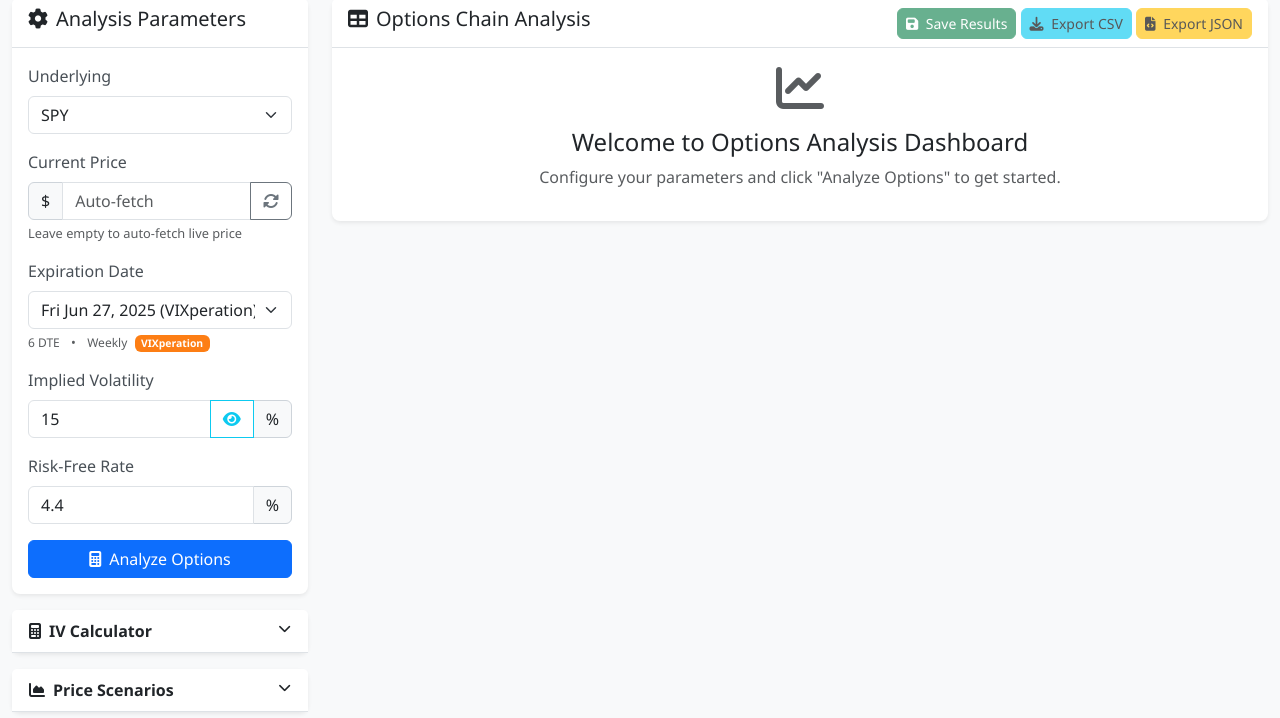
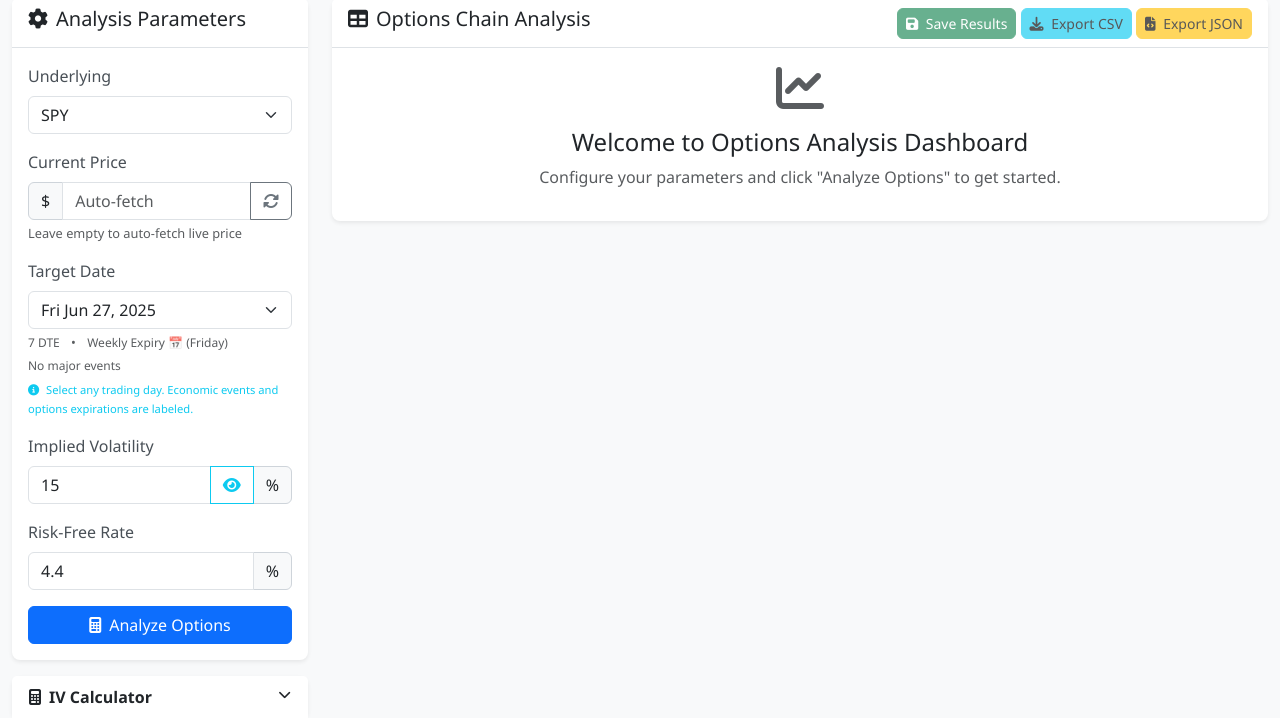
Before and after one commit to secbitchris/optionscalculator, a Flask app: page / in a window 1280 px wide. Shown: the part 81-799 px from the top of the page. Run offline with Flask 3, Linux system fonts and the light colour scheme; some libraries are stand-ins or nearby versions.

Commit message:
Enhance expiration date selector to include all trading days with event labels - Allow selection of any valid trading day (not just Fridays) - Group dates by priority: Major Events, Economic Events, All Trading Days - Add enhanced economic event detection (FOMC, CPI, PPI, Fed Speech, etc.) - Include 90 days of trading days with smart holiday filtering - Add priority-based styling and organization in dropdown - Enhanced frontend with icons, color coding, and priority indicators - Update labels from 'Expiration Date' to 'Target Date' for clarity - Maintain all economic event labeling while providing full flexibility

```diff
--- a/app.py
+++ b/app.py
@@ -623,85 +623,145 @@ def calculate_expected_moves_hybrid():
 
 @app.route('/api/expiration-dates/<symbol>')
 def get_expiration_dates(symbol):
-    """Get options expiration dates with economic event information"""
+    """Get all valid trading days with economic event information"""
     try:
         from datetime import datetime, timedelta
         import calendar
 
         # Get current date
         today = datetime.now()
-        current_year = today.year
-        current_month = today.month
 
         expiration_dates = []
 
-        # Generate next 12 months of expiration dates
-        for month_offset in range(12):
-            target_date = today + timedelta(days=30 * month_offset)
+        # Generate next 90 days of valid trading days
+        for day_offset in range(1, 91):  # Next 90 days
+            target_date = today + timedelta(days=day_offset)
+
+            # Skip weekends
+            if target_date.weekday() >= 5:  # Saturday=5, Sunday=6
+                continue
+
+            # Skip major holidays (basic list)
+            month = target_date.month
+            day = target_date.day
+
+            # Skip obvious holidays
+            holidays = [
+                (1, 1),   # New Year's Day
+                (7, 4),   # Independence Day
+                (12, 25), # Christmas
+            ]
+
+            if (month, day) in holidays:
+                continue
+
+            dte = day_offset
             year = target_date.year
-            month = target_date.month
 
-            # Weekly expirations (Fridays)
-            for week in range(5):  # Up to 5 weeks per month
-                # Find the Friday of each week
+            # Check for economic events and options expirations
+            economic_events = []
+            expiry_type = "Standard"
+            is_options_expiry = False
+
+            # Check if it's a Friday (options expiration day)
+            if target_date.weekday() == 4:  # Friday
+                is_options_expiry = True
+
+                # Monthly expiration (3rd Friday)
                 first_day = datetime(year, month, 1)
                 first_friday = first_day + timedelta(days=(4 - first_day.weekday()) % 7)
-                friday = first_friday + timedelta(weeks=week)
+                third_friday = first_friday + timedelta(weeks=2)
 
-                # Only include if it's in the current month and in the future
-                if friday.month == month and friday >= today:
-                    dte = (friday - today).days
-                    if dte <= 365:  # Limit to 1 year
+                is_monthly = abs((target_date - third_friday).days) <= 3
+                is_quarterly = month % 3 == 0 and is_monthly
 
-                        # Determine expiry type
-                        is_monthly = friday.day >= 15 and friday.day <= 21  # 3rd Friday typically
-                        is_quarterly = month % 3 == 0 and is_monthly
+                if is_monthly:
+                    economic_events.append("OPEX")
+                    expiry_type = "Monthly Expiry"
+                elif is_quarterly:
+                    expiry_type = "Quarterly Expiry"
+                else:
+                    expiry_type = "Weekly Expiry"
 
-                        # Check for economic events
-                        economic_events = []
+            # VIXperation (Wednesday before 3rd Friday)
+            if target_date.weekday() == 2:  # Wednesday
+                first_day = datetime(year, month, 1)
+                first_friday = first_day + timedelta(days=(4 - first_day.weekday()) % 7)
+                third_friday = first_friday + timedelta(weeks=2)
+                vix_wednesday = third_friday - timedelta(days=2)
 
-                        # OPEX (3rd Friday of every month)
-                        if is_monthly:
-                            economic_events.append("OPEX")
+                if abs((target_date - vix_wednesday).days) <= 1:
+                    economic_events.append("VIXperation")
 
-                        # VIXperation (Wednesday before 3rd Friday)
-                        vix_date = friday - timedelta(days=2)
-                        if abs((vix_date - friday).days) <= 2:
-                            economic_events.append("VIXperation")
+            # FOMC meetings (approximate dates - 8 times per year)
+            fomc_months = [1, 3, 5, 6, 7, 9, 11, 12]
+            if month in fomc_months and 15 <= day <= 25 and target_date.weekday() < 3:  # Tue/Wed
+                economic_events.append("FOMC")
 
-                        # FOMC meetings (approximate dates - 8 times per year)
-                        fomc_months = [1, 3, 5, 6, 7, 9, 11, 12]  # Typical FOMC months
-                        if month in fomc_months and 15 <= friday.day <= 25:
-                            economic_events.append("FOMC")
+            # CPI (usually 2nd Tuesday of month)
+            if target_date.weekday() == 1:  # Tuesday
+                first_day = datetime(year, month, 1)
+                first_tuesday = first_day + timedelta(days=(1 - first_day.weekday()) % 7)
+                second_tuesday = first_tuesday + timedelta(weeks=1)
 
-                        # CPI (usually 2nd Tuesday of month)
-                        second_tuesday = first_day + timedelta(days=(1 - first_day.weekday()) % 7 + 7)
-                        if abs((friday - second_tuesday).days) <= 3:
-                            economic_events.append("CPI")
+                if abs((target_date - second_tuesday).days) <= 2:
+                    economic_events.append("CPI")
 
-                        # PPI (usually day before CPI)
-                        ppi_date = second_tuesday - timedelta(days=1)
-                        if abs((friday - ppi_date).days) <= 3:
-                            economic_events.append("PPI")
+            # PPI (usually Monday before CPI)
+            if target_date.weekday() == 0:  # Monday
+                first_day = datetime(year, month, 1)
+                first_tuesday = first_day + timedelta(days=(1 - first_day.weekday()) % 7)
+                second_tuesday = first_tuesday + timedelta(weeks=1)
+                ppi_monday = second_tuesday - timedelta(days=1)
 
-                        # Earnings season (roughly 4 times per year)
-                        earnings_months = [1, 4, 7, 10]  # Typical earnings months
-                        if month in earnings_months:
-                            economic_events.append("Earnings")
+                if abs((target_date - ppi_monday).days) <= 2:
+                    economic_events.append("PPI")
 
-                        expiry_type = "Monthly" if is_monthly else "Weekly"
-                        if is_quarterly:
-                            expiry_type = "Quarterly"
+            # Earnings season (roughly 4 times per year)
+            earnings_months = [1, 4, 7, 10]
+            if month in earnings_months and 10 <= day <= 25:
+                economic_events.append("Earnings")
 
-                        expiration_dates.append({
-                            'date': friday.strftime('%Y-%m-%d'),
-                            'display_date': friday.strftime('%a %b %d, %Y'),
-                            'dte': dte,
-                            'expiry_type': expiry_type,
-                            'economic_events': economic_events,
-                            'is_monthly': is_monthly,
-                            'is_quarterly': is_quarterly
-                        })
+            # Fed speeches and other events (sample)
+            if target_date.weekday() < 5 and day % 7 == 0:  # Weekly pattern
+                if month in [2, 5, 8, 11]:  # Quarterly
+                    economic_events.append("Fed Speech")
+
+            # Format display with events
+            display_parts = [target_date.strftime('%a %b %d, %Y')]
+            if economic_events:
+                events_str = ", ".join(economic_events)
+                display_parts.append(f"({events_str})")
+
+            display_date = " ".join(display_parts)
+
+            # Add special styling for important dates
+            priority = 0
+            if is_options_expiry:
+                priority += 10
+            if "OPEX" in economic_events:
+                priority += 20
+            if "FOMC" in economic_events:
+                priority += 15
+            if "CPI" in economic_events or "PPI" in economic_events:
+                priority += 10
+            if "VIXperation" in economic_events:
+                priority += 8
+            if "Earnings" in economic_events:
+                priority += 5
+
+            expiration_dates.append({
+                'date': target_date.strftime('%Y-%m-%d'),
+                'display_date': display_date,
+                'dte': dte,
+                'expiry_type': expiry_type,
+                'economic_events': economic_events,
+                'is_options_expiry': is_options_expiry,
+                'is_monthly': expiry_type == "Monthly Expiry",
+                'is_quarterly': expiry_type == "Quarterly Expiry",
+                'priority': priority,
+                'weekday': target_date.strftime('%A')
+            })
 
         # Sort by date
         expiration_dates.sort(key=lambda x: x['date'])
@@ -710,6 +770,7 @@ def get_expiration_dates(symbol):
             'success': True,
             'symbol': symbol.upper(),
             'expiration_dates': expiration_dates,
+            'total_days': len(expiration_dates),
             'timestamp': datetime.now().isoformat()
         })
 
--- a/static/js/app.js
+++ b/static/js/app.js
@@ -635,7 +635,7 @@ class OptionsAnalysisDashboard {
         const select = document.getElementById('expiration-date');
 
         // Show loading
-        select.innerHTML = '<option value="">Loading expiration dates...</option>';
+        select.innerHTML = '<option value="">Loading trading days...</option>';
 
         try {
             const response = await fetch(`/api/expiration-dates/${underlying}`);
@@ -648,45 +648,109 @@ class OptionsAnalysisDashboard {
                 // Add default option
                 const defaultOption = document.createElement('option');
                 defaultOption.value = '';
-                defaultOption.textContent = 'Select expiration date...';
+                defaultOption.textContent = 'Select any trading day...';
                 select.appendChild(defaultOption);
 
-                // Add expiration dates
+                // Group dates by importance for better organization
+                const highPriority = [];
+                const mediumPriority = [];
+                const standardDays = [];
+
                 data.expiration_dates.forEach(exp => {
-                    const option = document.createElement('option');
-                    option.value = exp.date;
-                    option.dataset.dte = exp.dte;
-                    option.dataset.expiryType = exp.expiry_type;
-                    option.dataset.economicEvents = JSON.stringify(exp.economic_events);
-                    option.dataset.isMonthly = exp.is_monthly;
-                    option.dataset.isQuarterly = exp.is_quarterly;
-
-                    // Build display text
-                    let displayText = exp.display_date;
-                    if (exp.economic_events.length > 0) {
-                        displayText += ` (${exp.economic_events.join(', ')})`;
+                    if (exp.priority >= 20) {
+                        highPriority.push(exp);
+                    } else if (exp.priority >= 10) {
+                        mediumPriority.push(exp);
+                    } else {
+                        standardDays.push(exp);
                     }
-
-                    option.textContent = displayText;
-                    select.appendChild(option);
                 });
 
-                // Auto-select the first weekly expiration (usually within 7-14 days)
-                const weeklyOptions = data.expiration_dates.filter(exp => !exp.is_monthly && exp.dte <= 14);
-                if (weeklyOptions.length > 0) {
-                    select.value = weeklyOptions[0].date;
+                // Add high priority dates first (OPEX, major events)
+                if (highPriority.length > 0) {
+                    const optgroup = document.createElement('optgroup');
+                    optgroup.label = '📅 Major Events & Options Expirations';
+                    highPriority.forEach(exp => {
+                        optgroup.appendChild(this.createDateOption(exp));
+                    });
+                    select.appendChild(optgroup);
+                }
+
+                // Add medium priority dates (weekly expirations, economic events)
+                if (mediumPriority.length > 0) {
+                    const optgroup = document.createElement('optgroup');
+                    optgroup.label = '📊 Economic Events & Weekly Expirations';
+                    mediumPriority.forEach(exp => {
+                        optgroup.appendChild(this.createDateOption(exp));
+                    });
+                    select.appendChild(optgroup);
+                }
+
+                // Add standard trading days
+                if (standardDays.length > 0) {
+                    const optgroup = document.createElement('optgroup');
+                    optgroup.label = '📈 All Trading Days';
+                    standardDays.forEach(exp => {
+                        optgroup.appendChild(this.createDateOption(exp));
+                    });
+                    select.appendChild(optgroup);
+                }
+
+                // Auto-select the next options expiration (Friday) within 14 days
+                const nextExpiry = data.expiration_dates.find(exp =>
+                    exp.is_options_expiry && exp.dte <= 14
+                );
+
+                if (nextExpiry) {
+                    select.value = nextExpiry.date;
                     this.onExpirationDateChange();
+                } else {
+                    // Fallback to first high priority date
+                    if (highPriority.length > 0) {
+                        select.value = highPriority[0].date;
+                        this.onExpirationDateChange();
+                    }
                 }
 
             } else {
                 select.innerHTML = '<option value="">Error loading dates</option>';
-                this.showAlert('Error loading expiration dates: ' + data.error, 'danger');
+                this.showAlert('Error loading trading days: ' + data.error, 'danger');
             }
         } catch (error) {
             console.error('Error loading expiration dates:', error);
             select.innerHTML = '<option value="">Error loading dates</option>';
-            this.showAlert('Network error loading expiration dates', 'danger');
+            this.showAlert('Network error loading trading days', 'danger');
         }
+    }
+
+    createDateOption(exp) {
+        const option = document.createElement('option');
+        option.value = exp.date;
+        option.dataset.dte = exp.dte;
+        option.dataset.expiryType = exp.expiry_type;
+        option.dataset.economicEvents = JSON.stringify(exp.economic_events);
+        option.dataset.isMonthly = exp.is_monthly;
+        option.dataset.isQuarterly = exp.is_quarterly;
+        option.dataset.isOptionsExpiry = exp.is_options_expiry;
+        option.dataset.priority = exp.priority;
+        option.dataset.weekday = exp.weekday;
+
+        // Use the pre-formatted display date that includes events
+        option.textContent = exp.display_date;
+
+        // Add special styling for high priority dates
+        if (exp.priority >= 20) {
+            option.style.fontWeight = 'bold';
+            option.style.color = '#dc3545'; // Bootstrap danger color
+        } else if (exp.priority >= 15) {
+            option.style.fontWeight = 'bold';
+            option.style.color = '#fd7e14'; // Bootstrap warning color
+        } else if (exp.priority >= 10) {
+            option.style.fontWeight = '500';
+            option.style.color = '#0d6efd'; // Bootstrap primary color
+        }
+
+        return option;
     }
 
     onExpirationDateChange() {
@@ -697,30 +761,76 @@ class OptionsAnalysisDashboard {
             const dte = selectedOption.dataset.dte;
             const expiryType = selectedOption.dataset.expiryType;
             const economicEvents = JSON.parse(selectedOption.dataset.economicEvents || '[]');
+            const isOptionsExpiry = selectedOption.dataset.isOptionsExpiry === 'true';
+            const weekday = selectedOption.dataset.weekday;
+            const priority = parseInt(selectedOption.dataset.priority || '0');
 
             // Update display elements
             document.getElementById('dte-display').textContent = `${dte} DTE`;
-            document.getElementById('expiry-type').textContent = expiryType;
 
-            // Update economic events display
+            // Enhanced expiry type display
+            let expiryDisplay = expiryType;
+            if (isOptionsExpiry) {
+                expiryDisplay += ` 📅`;
+            }
+            if (weekday) {
+                expiryDisplay += ` (${weekday})`;
+            }
+            document.getElementById('expiry-type').textContent = expiryDisplay;
+
+            // Update economic events display with enhanced styling
             const eventsElement = document.getElementById('economic-events');
             if (economicEvents.length > 0) {
                 eventsElement.innerHTML = economicEvents.map(event => {
-                    let badgeClass = 'bg-warning text-dark';
+                    let badgeClass = 'bg-secondary text-white';
+                    let icon = '';
 
-                    // Color code by importance
-                    if (event === 'FOMC' || event === 'CPI') {
-                        badgeClass = 'bg-danger text-white';
-                    } else if (event === 'OPEX' || event === 'VIXperation' || event === 'PPI') {
-                        badgeClass = 'bg-orange text-white';
-                    } else if (event === 'Earnings') {
-                        badgeClass = 'bg-info text-white';
+                    // Color code and add icons by importance
+                    switch(event) {
+                        case 'FOMC':
+                            badgeClass = 'bg-danger text-white';
+                            icon = '🏛️ ';
+                            break;
+                        case 'CPI':
+                            badgeClass = 'bg-danger text-white';
+                            icon = '📊 ';
+                            break;
+                        case 'OPEX':
+                            badgeClass = 'bg-warning text-dark';
+                            icon = '⚡ ';
+                            break;
+                        case 'VIXperation':
+                            badgeClass = 'bg-warning text-dark';
+                            icon = '📈 ';
+                            break;
+                        case 'PPI':
+                            badgeClass = 'bg-info text-white';
+                            icon = '🏭 ';
+                            break;
+                        case 'Earnings':
+                            badgeClass = 'bg-success text-white';
+                            icon = '💰 ';
+                            break;
+                        case 'Fed Speech':
+                            badgeClass = 'bg-primary text-white';
+                            icon = '🎤 ';
+                            break;
+                        default:
+                            badgeClass = 'bg-secondary text-white';
+                            icon = '📅 ';
                     }
 
-                    return `<span class="badge ${badgeClass} ms-1">${event}</span>`;
+                    return `<span class="badge ${badgeClass} ms-1" title="${event}">${icon}${event}</span>`;
                 }).join('');
             } else {
-                eventsElement.innerHTML = '';
+                eventsElement.innerHTML = '<span class="text-muted">No major events</span>';
+            }
+
+            // Add priority indicator
+            if (priority >= 20) {
+                eventsElement.innerHTML += ' <span class="badge bg-danger text-white ms-1">🔥 HIGH</span>';
+            } else if (priority >= 15) {
+                eventsElement.innerHTML += ' <span class="badge bg-warning text-dark ms-1">⚠️ MEDIUM</span>';
             }
 
             // Update the form's dte field for backend compatibility
--- a/templates/index.html
+++ b/templates/index.html
@@ -41,15 +41,21 @@
                                 <div class="form-text">Leave empty to auto-fetch live price</div>
                             </div>
                             <div class="mb-3">
-                                <label for="expiration-date" class="form-label">Expiration Date</label>
+                                <label for="expiration-date" class="form-label">Target Date</label>
                                 <select class="form-select" id="expiration-date" name="expiration_date">
-                                    <option value="">Loading expiration dates...</option>
+                                    <option value="">Loading trading days...</option>
                                 </select>
                                 <div class="form-text">
                                     <small id="dte-display" class="text-muted">-</small>
                                     <span class="mx-2">•</span>
                                     <small id="expiry-type" class="text-muted">-</small>
-                                    <span id="economic-events" class="text-warning"></span>
+                                    <div id="economic-events" class="mt-1"></div>
+                                </div>
+                                <div class="form-text">
+                                    <small class="text-info">
+                                        <i class="fas fa-info-circle me-1"></i>
+                                        Select any trading day. Economic events and options expirations are labeled.
+                                    </small>
                                 </div>
                             </div>
                             <div class="mb-3">
```
